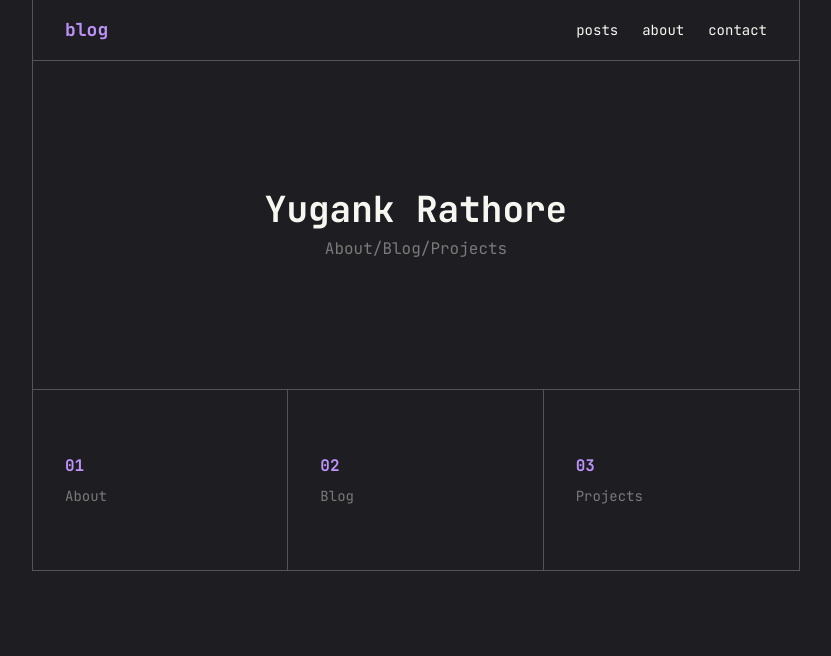
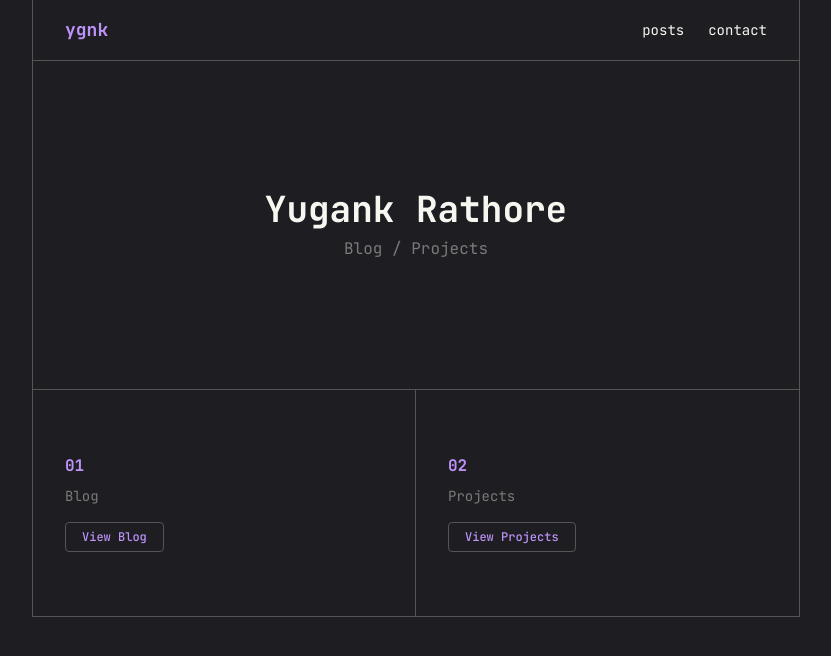
Before and after one commit to yugaaank/blog, a Next.js app: page / in a window 1280 px wide. Shown: the top 656 px of the page, without its empty margins (224-1055 px from the left). Built offline with nearby package versions, Linux system fonts and the light colour scheme.

Commit message:
new routes

```diff
--- /dev/null
+++ b/app/blog/page.tsx
@@ -0,0 +1,13 @@
+import Navbar from "@/app/components/Navbar";
+
+export default function Blog() {
+  return (
+    <div className="border-x min-h-screen">
+      <Navbar />
+      <main className="p-8 py-16">
+        <h1 className="text-4xl font-bold">Blog</h1>
+        <p className="mt-2 text-muted">Coming soon...</p>
+      </main>
+    </div>
+  );
+}
--- /dev/null
+++ b/app/components/Navbar.tsx
@@ -0,0 +1,15 @@
+import Link from "next/link";
+
+export default function Navbar() {
+  return (
+    <nav className="flex items-center justify-between border-b px-8 py-4">
+      <Link href="/" className="text-lg font-bold text-accent">
+        ygnk
+      </Link>
+      <div className="flex gap-6 text-sm">
+        <span className="cursor-pointer hover:text-accent">posts</span>
+        <span className="cursor-pointer hover:text-accent">contact</span>
+      </div>
+    </nav>
+  );
+}
--- a/app/page.tsx
+++ b/app/page.tsx
@@ -1,32 +1,30 @@
+import Link from "next/link";
+import Navbar from "@/app/components/Navbar";
+
 export default function Home() {
   return (
     <div className="border-x">
-      <nav className="flex items-center justify-between border-b px-8 py-4">
-        <span className="text-lg font-bold text-accent">blog</span>
-        <div className="flex gap-6 text-sm">
-          <span className="cursor-pointer hover:text-accent">posts</span>
-          <span className="cursor-pointer hover:text-accent">about</span>
-          <span className="cursor-pointer hover:text-accent">contact</span>
-        </div>
-      </nav>
+      <Navbar />
       <main>
         <section className="flex flex-col items-center justify-center border-b p-16 py-32">
           <h1 className="text-4xl font-bold">Yugank Rathore </h1>
-          <p className="mt-2 text-muted">About/Blog/Projects</p>
+          <p className="mt-2 text-muted">Blog / Projects</p>
         </section>
-        <section className="grid grid-cols-3 border-b">
-          <div className="border-r p-8 py-16">
+        <section className="grid grid-cols-2 border-b">
+          <Link href="/blog" className="border-r p-8 py-16 transition hover:bg-surface">
             <h2 className="font-bold text-accent">01</h2>
-            <p className="mt-2 text-sm text-muted">About</p>
-          </div>
-          <div className="border-r p-8 py-16">
+            <p className="mt-2 text-sm text-muted">Blog</p>
+            <span className="mt-4 inline-block rounded border border-accent px-4 py-1.5 text-xs font-medium text-accent transition hover:bg-accent hover:text-bg">
+              View Blog
+            </span>
+          </Link>
+          <Link href="/projects" className="p-8 py-16 transition hover:bg-surface">
             <h2 className="font-bold text-accent">02</h2>
-            <p className="mt-2 text-sm text-muted">Blog</p>
-          </div>
-          <div className="p-8 py-16">
-            <h2 className="font-bold text-accent">03</h2>
             <p className="mt-2 text-sm text-muted">Projects</p>
-          </div>
+            <span className="mt-4 inline-block rounded border border-accent px-4 py-1.5 text-xs font-medium text-accent transition hover:bg-accent hover:text-bg">
+              View Projects
+            </span>
+          </Link>
         </section>
       </main>
     </div>
--- /dev/null
+++ b/app/projects/page.tsx
@@ -0,0 +1,13 @@
+import Navbar from "@/app/components/Navbar";
+
+export default function Projects() {
+  return (
+    <div className="border-x min-h-screen">
+      <Navbar />
+      <main className="p-8 py-16">
+        <h1 className="text-4xl font-bold">Projects</h1>
+        <p className="mt-2 text-muted">Coming soon...</p>
+      </main>
+    </div>
+  );
+}
```
Also changed, not shown: .zed/tasks.json.
